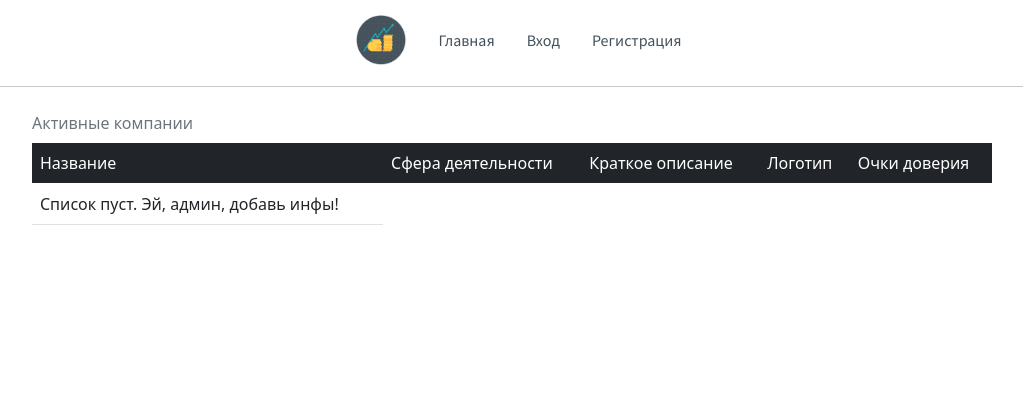
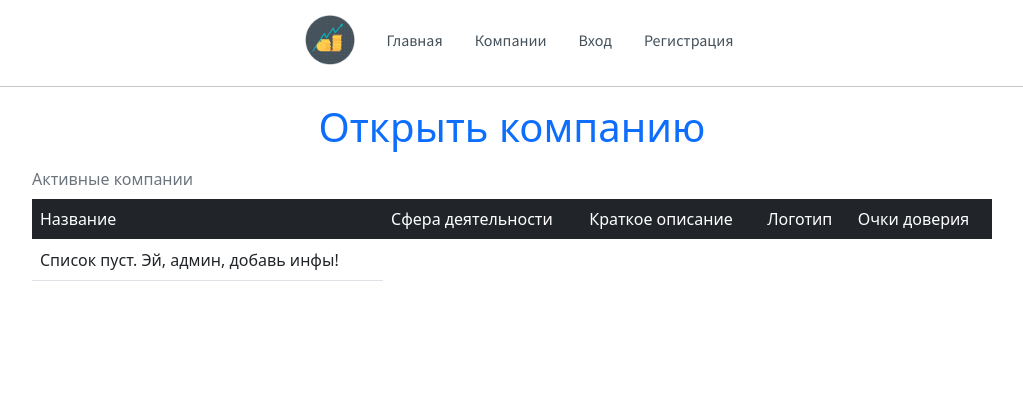
Before and after one commit to Nikulin-V/stock_exchange, a Django app: page /companies/ in a window 1280 px wide. Shown: the top 420 px of the page, without its empty margins (128-1151 px from the left). Run offline with Django 4.2, Linux system fonts and the light colour scheme; data that the repository does not hold is empty; parts of the project's set-up code (start-up, migrations or seed data) failed here and were passed over; some libraries are stand-ins or nearby versions.

Commit message:
Added design

```diff
--- a/companies/views.py
+++ b/companies/views.py
@@ -20,6 +20,7 @@ class CompaniesView(View):
                 Prefetch('rating', queryset=Rating.rating.all()))
             .only('name', 'industry__name', 'description', 'upload')
             .annotate(sum_points=Sum('rating__points'))
+            .order_by('-sum_points')
             .all()
         )
         context = {'companies': companies}
--- a/templates/companies/companies.html
+++ b/templates/companies/companies.html
@@ -5,6 +5,7 @@
 {% endblock %}
 
 {% block content %}
+    <a href="/companies/new"><h1 class="text-center">Открыть компанию</h1></a>
     <table class="table table-hover">
         <caption class="caption-top">Активные компании</caption>
         <thead class="table-dark">
--- a/templates/header.html
+++ b/templates/header.html
@@ -8,6 +8,7 @@
                alt="Logo" loading="lazy">
         </a>
         <a class="nav-link" href="/">Главная</a>
+        <a class="nav-link" href="/companies">Компании</a>
         {% if user.is_authenticated %}
             {% if user.is_superuser %}
                 <a class="nav-link" href="/admin">Панель администрирования</a>
```
